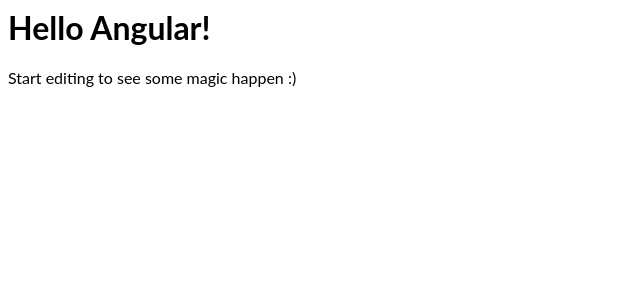
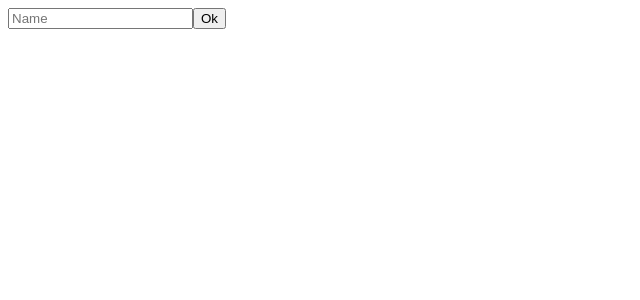
Before and after one commit to ShubhamRajKumawat/angular-forms-basics, an Angular app: page / in a window 1280 px wide. Shown: the top 300 px of the page, without its empty margins (0-640 px from the left). Built offline with nearby package versions, Linux system fonts and the light colour scheme.

Commit message:
bootstrap installed

```diff
--- a/angular.json
+++ b/angular.json
@@ -72,6 +72,7 @@
             "tsConfig": "src/tsconfig.spec.json",
             "karmaConfig": "src/karma.conf.js",
             "styles": [
+              "node_modules/bootstrap/dist/css/bootstrap.min.css",
               "styles.css"
             ],
             "scripts": [],
--- a/package.json
+++ b/package.json
@@ -11,7 +11,10 @@
     "@angular/platform-browser": "^9.1.0",
     "@angular/platform-browser-dynamic": "^9.1.0",
     "@angular/router": "^9.1.0",
+    "bootstrap": "^4.4.1",
     "core-js": "^3.6.4",
+    "jquery": "1.9.1 - 3",
+    "popper.js": "^1.16.0",
     "rxjs": "^6.5.4",
     "tslib": "^1.10.0",
     "zone.js": "^0.10.3"
--- a/src/app/app.component.html
+++ b/src/app/app.component.html
@@ -1,4 +1 @@
-<hello name="{{ name }}"></hello>
-<p>
-  Start editing to see some magic happen :)
-</p>
+<app-user-settings-form></app-user-settings-form>
--- a/src/app/app.module.ts
+++ b/src/app/app.module.ts
@@ -3,11 +3,11 @@
 import { FormsModule } from '@angular/forms';
 
 import { AppComponent } from './app.component';
-import { HelloComponent } from './hello.component';
+import { UserSettingsFormComponent } from './user-settings-form/user-settings-form.component';
 
 @NgModule({
   imports:      [ BrowserModule, FormsModule ],
-  declarations: [ AppComponent, HelloComponent ],
+  declarations: [ AppComponent, UserSettingsFormComponent],
   bootstrap:    [ AppComponent ]
 })
 export class AppModule { }
--- a/src/app/hello.component.ts
+++ /dev/null
@@ -1,10 +0,0 @@
-import { Component, Input } from '@angular/core';
-
-@Component({
-  selector: 'hello',
-  template: `<h1>Hello {{name}}!</h1>`,
-  styles: [`h1 { font-family: Lato; }`]
-})
-export class HelloComponent  {
-  @Input() name: string;
-}
--- /dev/null
+++ b/src/app/user-settings-form/user-settings-form.component.html
@@ -0,0 +1,4 @@
+<form>
+  <input placeholder="Name">
+  <button class="btn btn-primary">Ok</button>
+</form>
--- /dev/null
+++ b/src/app/user-settings-form/user-settings-form.component.ts
@@ -0,0 +1,15 @@
+import { Component, OnInit } from '@angular/core';
+
+@Component({
+  selector: 'app-user-settings-form',
+  templateUrl: './user-settings-form.component.html',
+  styleUrls: ['./user-settings-form.component.css']
+})
+export class UserSettingsFormComponent implements OnInit {
+
+  constructor() { }
+
+  ngOnInit() {
+  }
+
+}
```
Also changed, not shown: src/app/user-settings-form/user-settings-form.component.css (added).
